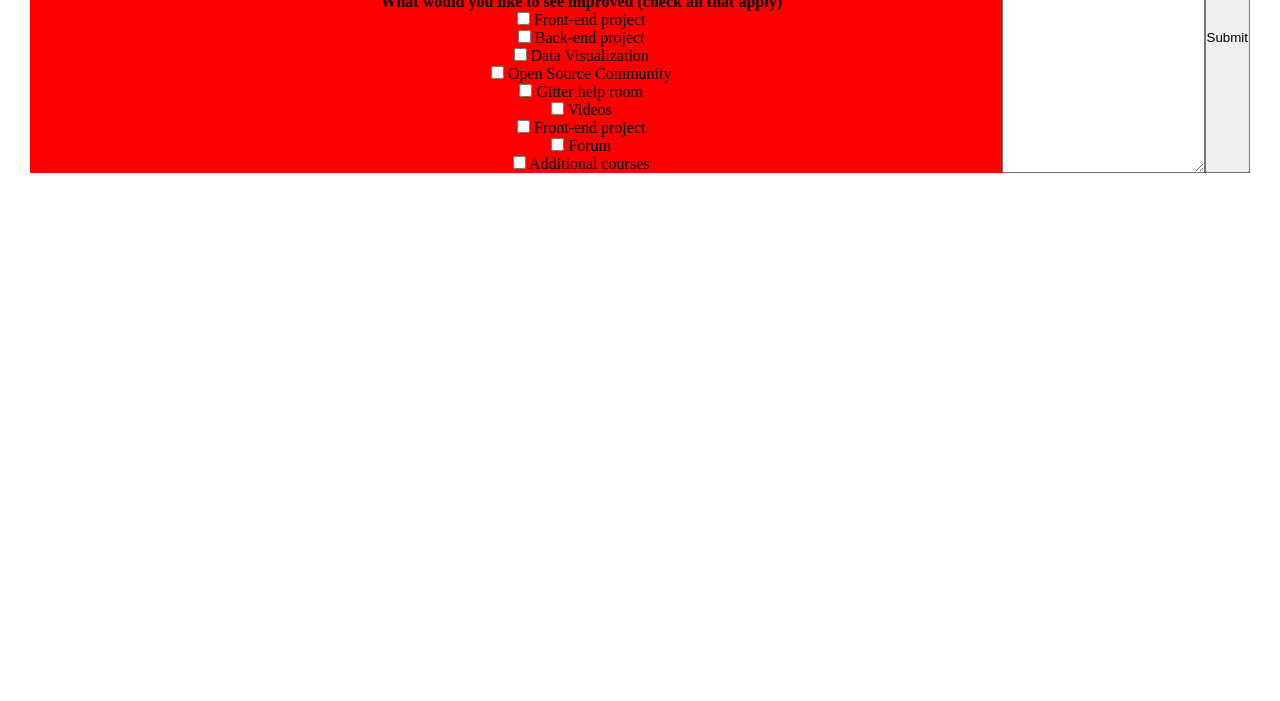
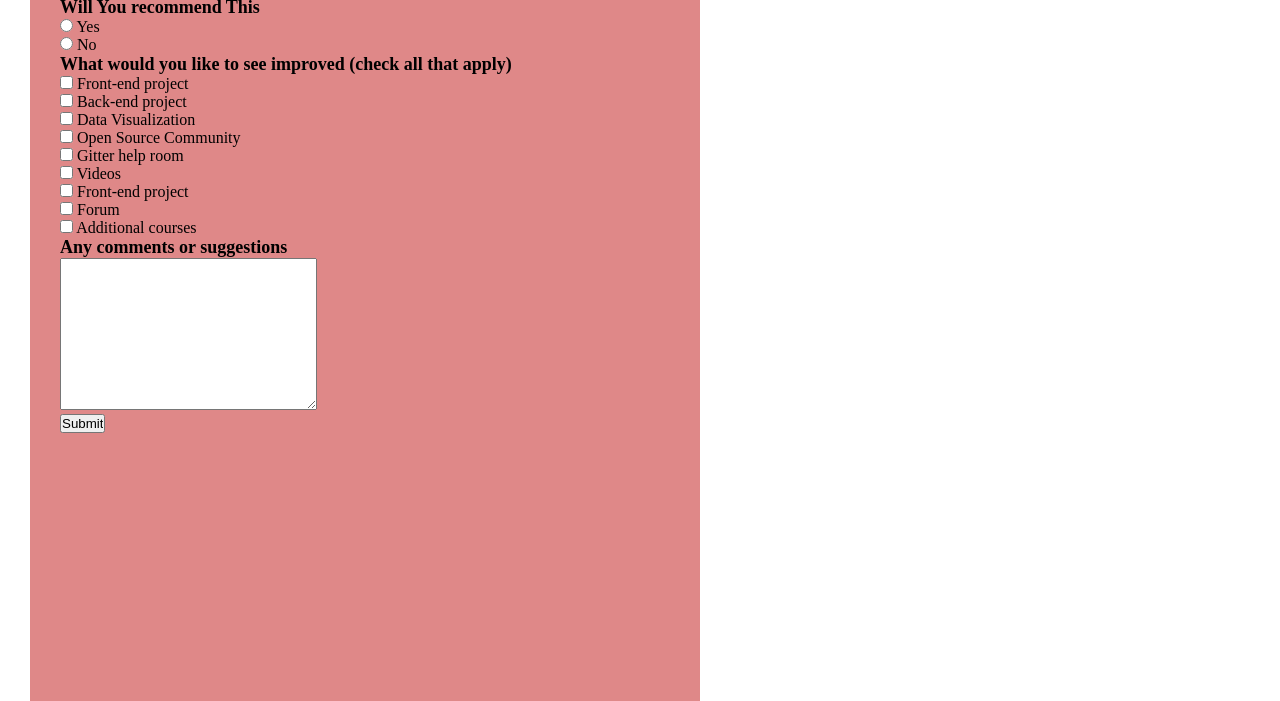
Before and after one commit to madgulas/SurveyWebsite, a plain HTML site: page index.html in a window 1280 px wide. Shown: the part 129-830 px from the top of the page. Before the commit the page ends 800 px from the top, so only its background shows below. Drawn offline with Linux system fonts and the light colour scheme.

Commit message:
Update index.css
#Adding more CSS Properties

```diff
--- a/index.css
+++ b/index.css
@@ -9,15 +9,27 @@ html, body{
 }
 
 #box{
+    width: 50%;
+    height: 800px;
     margin:30px 30px;
-    background-color: red;
+    padding-left: 30px;
+    text-align: center;
+    background-color: rgb(223, 136, 136);
     border-color: white;
     border: 20px;
-    text-align: center;
-    display: flex;
-    justify-content: space-between;
-    position: absolute;
+    text-align: left;
+    position: relative;
 
+}
+h2{
+    font-size: xx-large;
+    font-weight: 400px;
+    color:rgb(62, 59, 45)
+}
+h4{
+    font-weight: 500px;
+    font-size: large;
+    color:black
 }
 
 }
```
